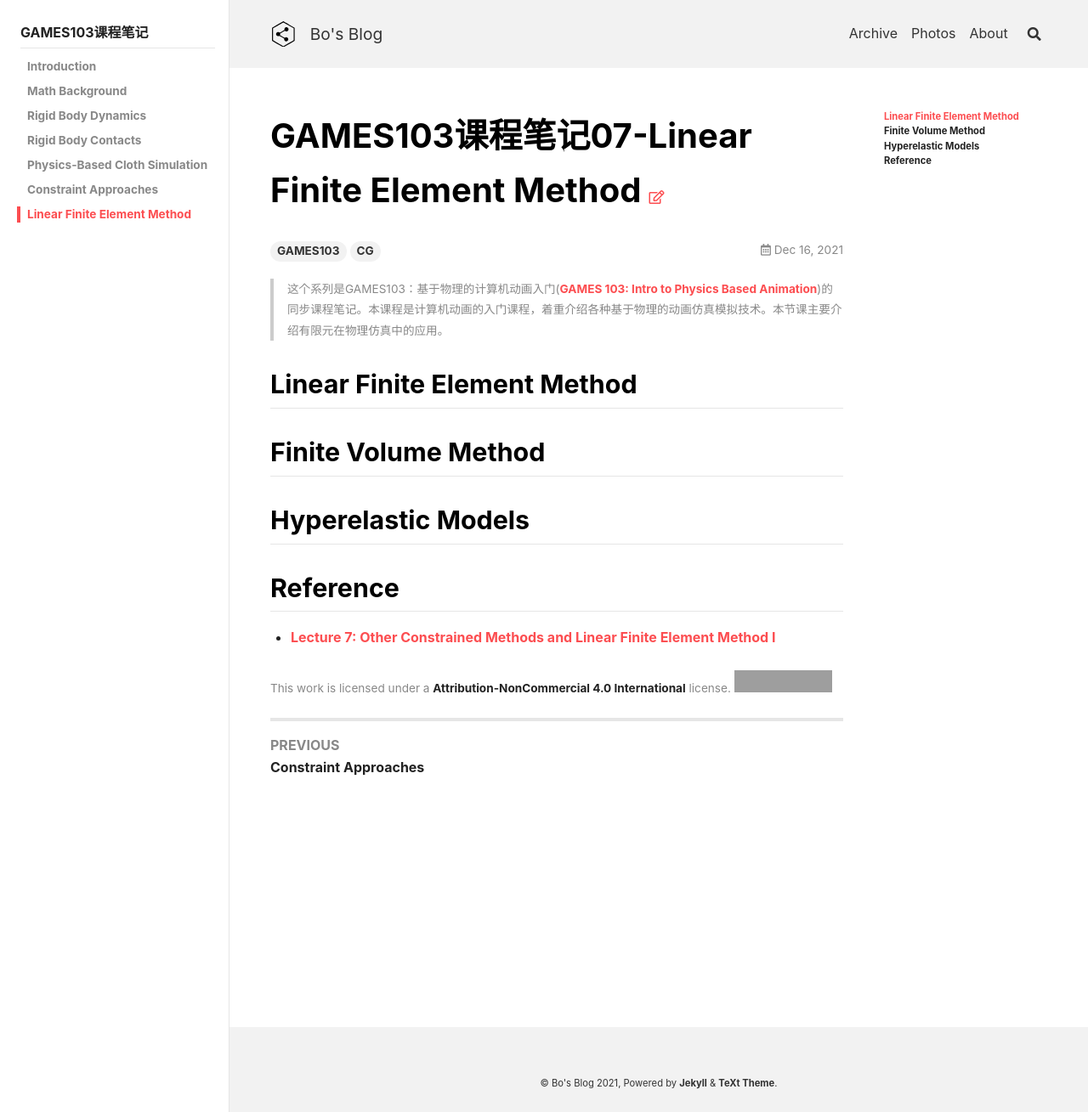
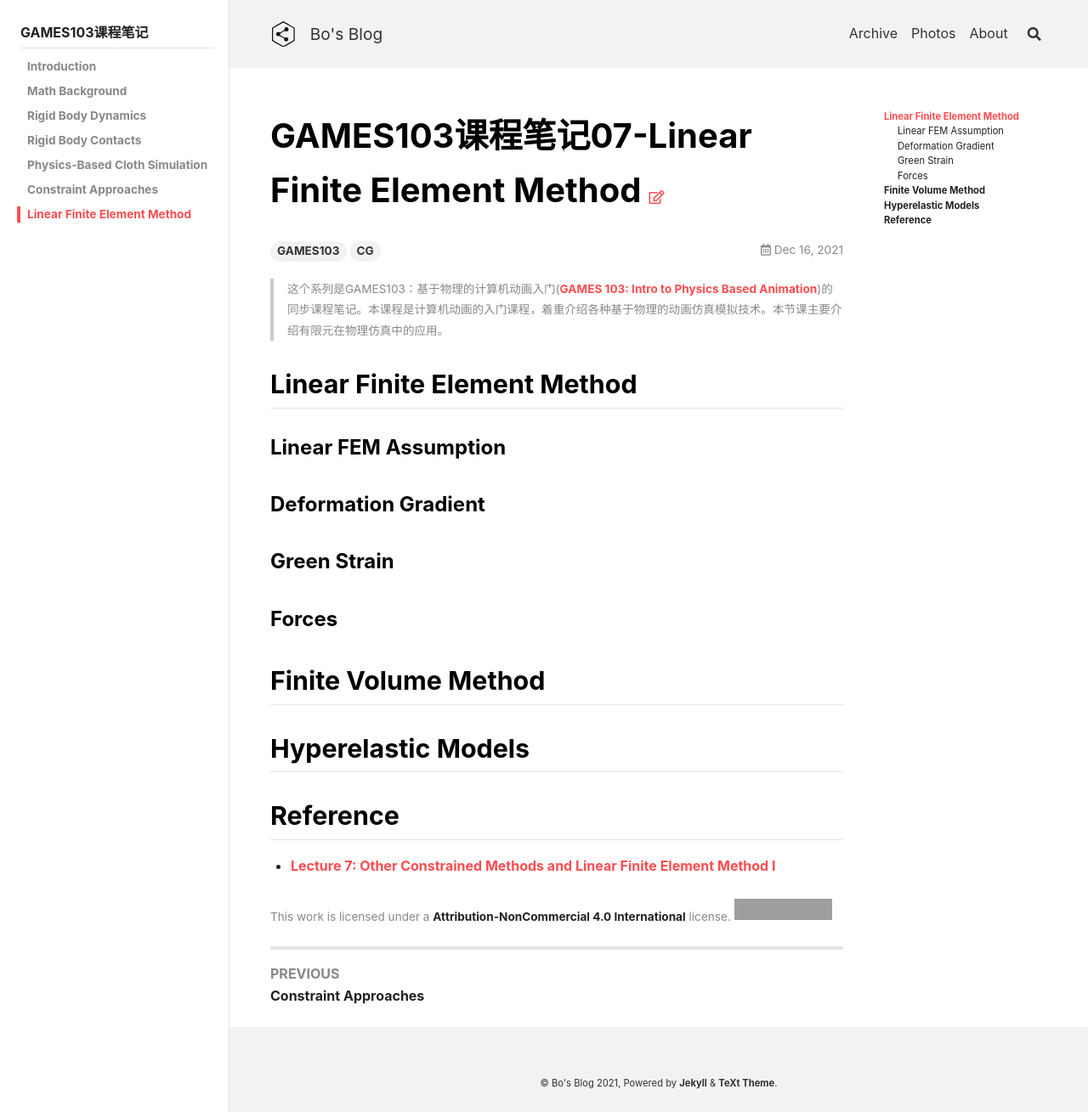
Before and after one commit to peng00bo00/peng00bo00_previous_blog, a Jekyll site: the page built from _posts/2021-12-16-GAMES103-NOTES-07.md, in a window 1280 px wide. Shown: the whole page at 85% size. Built offline with Jekyll 4.4.1, drawn with Linux system fonts in a browser that asks for light colours; nearby versions of some CDN libraries; grey boxes are pictures that could not be loaded.

Commit message:
Update 2021-12-16-GAMES103-NOTES-07.md

```diff
--- a/_posts/2021-12-16-GAMES103-NOTES-07.md
+++ b/_posts/2021-12-16-GAMES103-NOTES-07.md
@@ -14,6 +14,14 @@ sidebar:
 
 ## Linear Finite Element Method
 
+### Linear FEM Assumption
+
+### Deformation Gradient
+
+### Green Strain
+
+### Forces
+
 ## Finite Volume Method
 
 ## Hyperelastic Models
```
